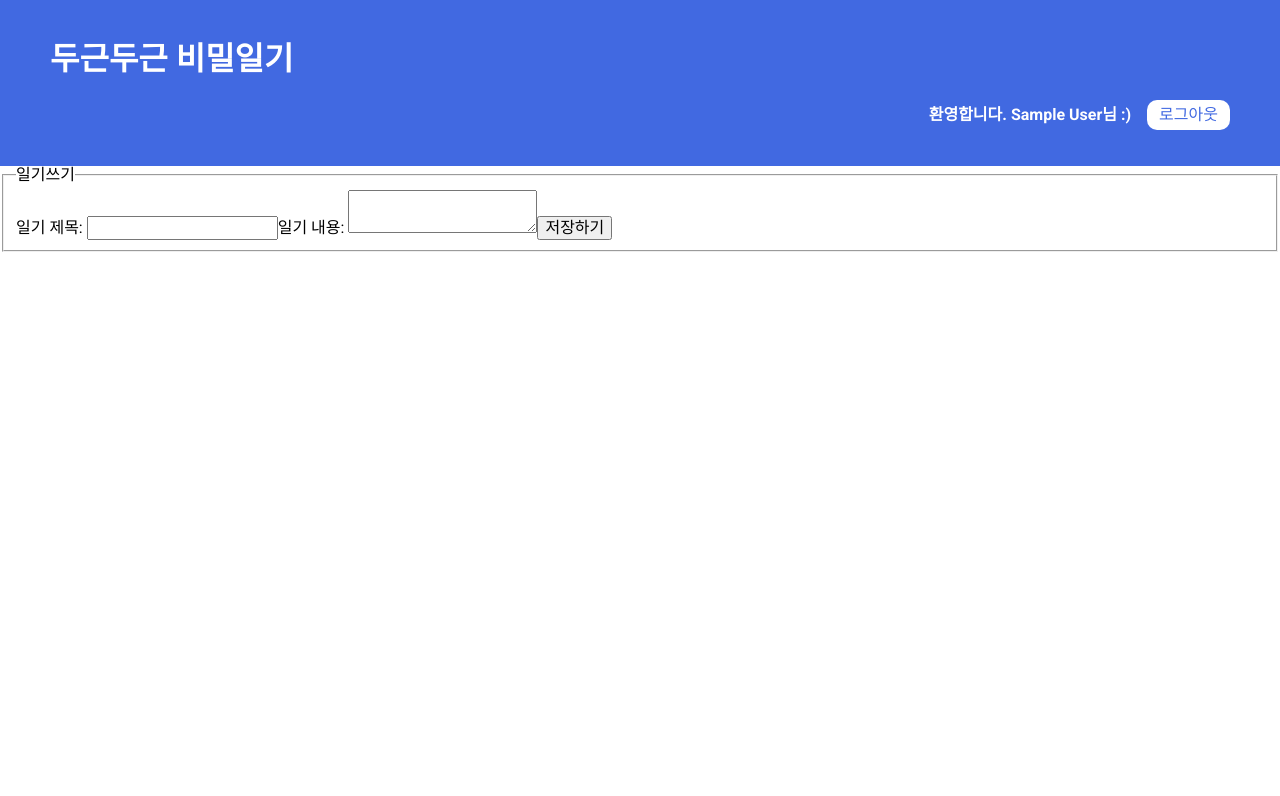
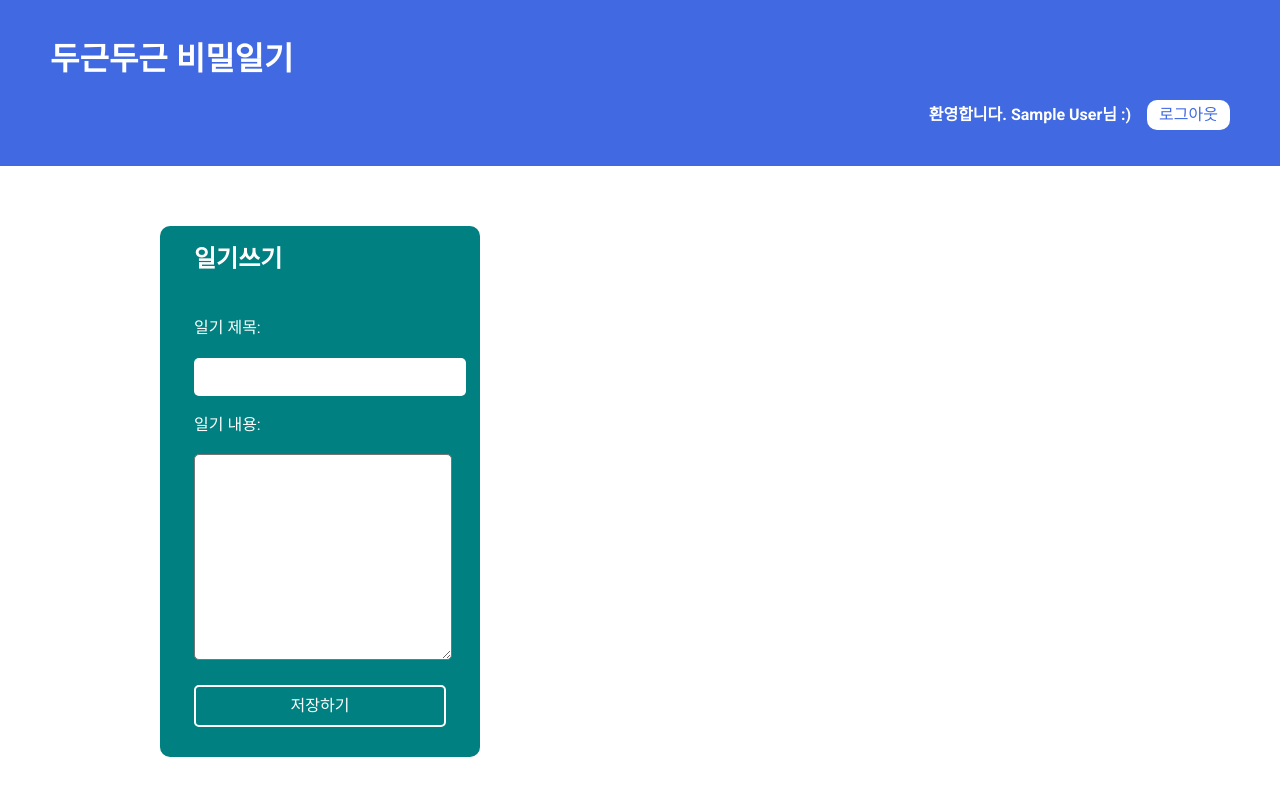
Before and after one commit to baekg110/_firebase, a React (Create React App) app: page / in a window 1280 px wide. Shown: the top 796 px of the page. Built offline with nearby package versions, Linux system fonts and the light colour scheme; no server answers; the database is empty; sample sign-in values are in the browser's storage.

Commit message:
Design : 메인 페이지 스타일 추가

```diff
--- a/src/pages/home/Home.module.css
+++ b/src/pages/home/Home.module.css
@@ -0,0 +1,92 @@
+.cont {
+    display: grid;
+    grid-template-columns: 1fr 2fr;
+    max-width: 960px;
+    margin: 60px auto;
+    padding: 0 30px;
+}
+
+.side_menu form {
+    padding: 20px;
+    background-color: teal;
+    border-radius: 10px;
+}
+
+.side_menu fieldset {
+    border: none;
+}
+
+.side_menu legend {
+    font-size: 1.5em;
+    font-weight: bold;
+    margin-bottom: 20px;
+    color: #fff;
+}
+
+.side_menu input {
+    display: block;
+    width: 100%;
+    padding: 10px;
+    border: none;
+    border-radius: 5px;
+}
+
+.side_menu label {
+    display: block;
+    margin: 20px auto;
+    color: #fff;
+}
+
+.side_menu textarea {
+    height: 200px;
+    width: 100%;
+    border-radius: 5px;
+}
+
+.side_menu button {
+    display: block;
+    width: 100%;
+    margin-top: 20px;
+    padding: 10px 12px;
+    border-radius: 5px;
+    background-color: transparent;
+    border: 2px solid #fff;
+    cursor: pointer;
+    color: #fff;
+}
+
+.content_list {
+    margin: 0;
+}
+
+.content_list li {
+    border: 1px solid #f2f2f2;
+    box-shadow: 3px 3px 5px rgba(50, 50, 50, 0.1);
+    padding: 30px;
+    position: relative;
+    border-left: 4px solid teal;
+}
+
+.content_list li+li {
+    margin: 30px 0;
+}
+
+.content_list .title {
+    font-size: 1.5em;
+}
+
+.content_list .text {
+    font-size: 1.3em;
+}
+
+.content_list button {
+    position: absolute;
+    top: 0;
+    right: 0;
+    background-color: teal;
+    border: 0;
+    color: #fff;
+    padding: 12px 8px;
+    line-height: 0;
+    cursor: pointer;
+}
```
